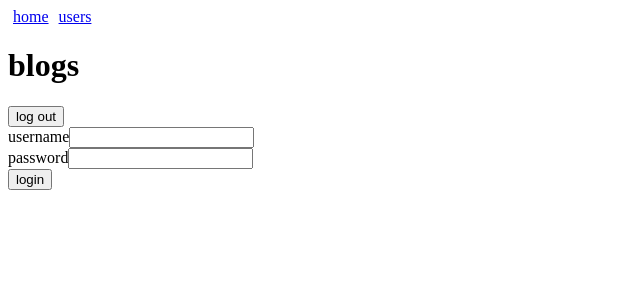
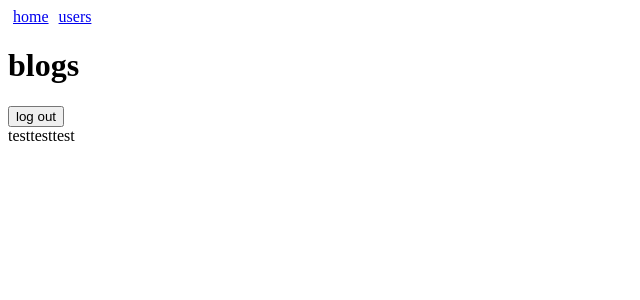
Before and after one commit to yunx2/blogList-frontend, a React (Create React App) app: page /blogs/1 in a window 1280 px wide. Shown: the top 300 px of the page, without its empty margins (0-640 px from the left). Built offline with nearby package versions, Linux system fonts and the light colour scheme; no server answers.

Commit message:
add BlogView component and routing for an individual blog view

```diff
--- a/src/App.js
+++ b/src/App.js
@@ -8,6 +8,7 @@ import Togglable from './components/Togglable'
 import LoginForm from './components/LoginForm'
 import UsersList from './components/UsersList'
 import User from './components/User'
+import BlogView from './components/BlogView'
 
 import { setToken } from './services/blogs'
 import { getAllBlogs } from './reducers/blogsReducer'
@@ -56,6 +57,9 @@ const App = () => {
       <Notification />
       <button type="button" onClick={handleLogout}>log out</button>
       <Switch>
+        <Route path="/blogs/:id">
+          <BlogView />
+        </Route>
         <Route path="/users/:id">
           <User />
         </Route>
--- a/src/components/Blog.js
+++ b/src/components/Blog.js
@@ -1,5 +1,6 @@
 import React from 'react'
 import { useDispatch, useSelector } from 'react-redux'
+import { Link } from 'react-router-dom'
 
 import Togglable from './Togglable'
 import { likeBlog, deleteById } from '../reducers/blogsReducer'
@@ -30,7 +31,7 @@ const Blog = ({ id }) => {
 
   return (
     <div style={blogStyle} className="blog">
-      <p>{blog.title} by: {blog.author}</p>
+      <p><Link to={`/blogs/${blog.id}`}>{blog.title} by: {blog.author}</Link></p>
       <button onClick={() => dispatch(deleteById(blog.id))}>
         delete
       </button>
--- /dev/null
+++ b/src/components/BlogView.js
@@ -0,0 +1,8 @@
+import React from 'react'
+const BlogView = () => {
+  return (
+    <div>testtesttest</div>
+  )
+}
+
+export default BlogView
```
